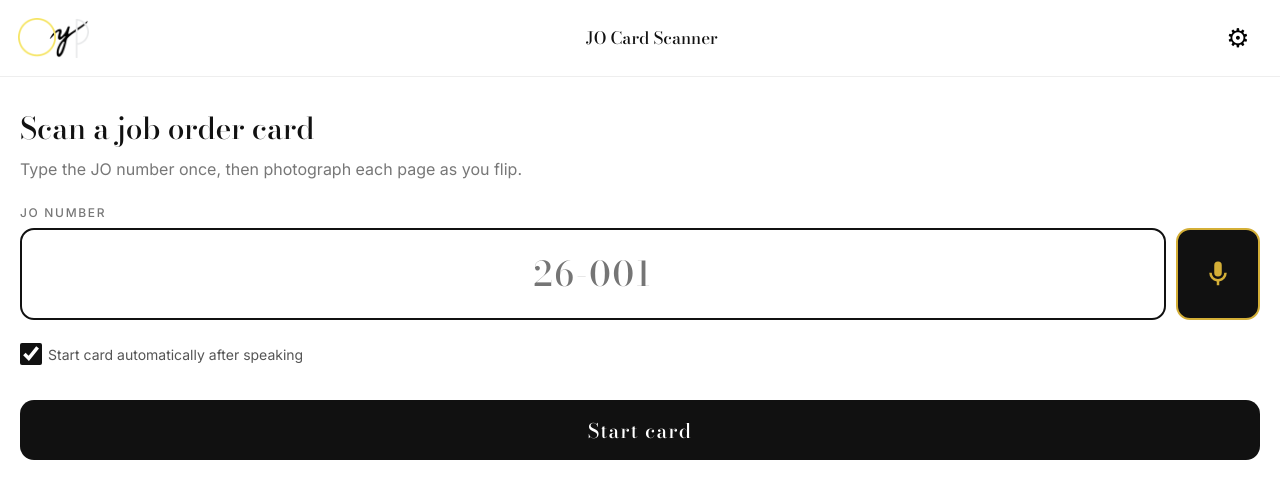
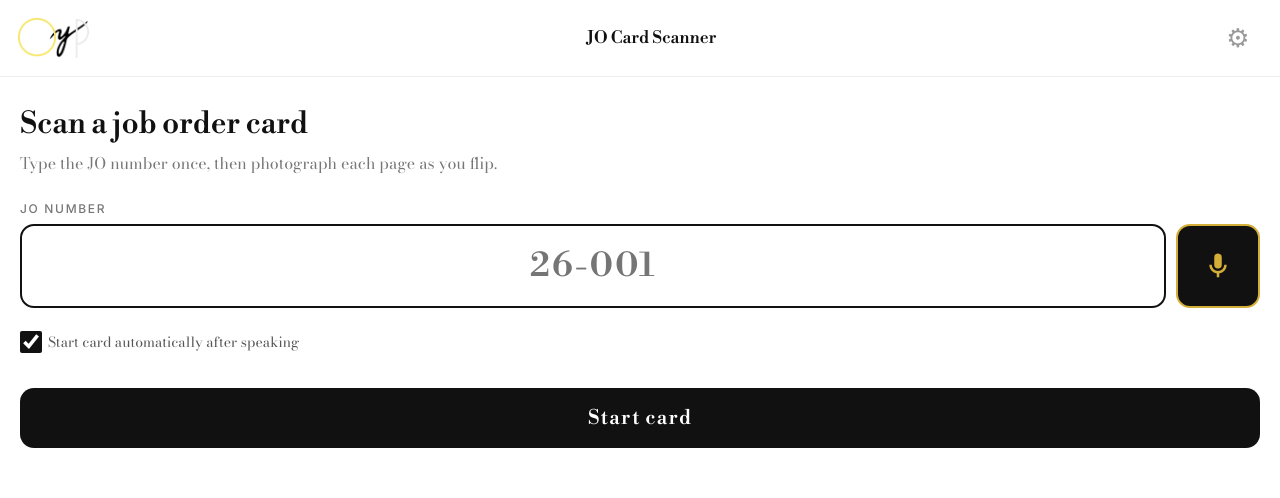
Before and after one commit to oypjewelry-stack/jo-scanner, a plain HTML site: page index.html in a window 1280 px wide. Drawn offline with nearby package versions, Linux system fonts and the light colour scheme.

Commit message:
Brand fonts: Libre Bodoni 500 headers, Bodoni Moda 400 body; grey gear

```diff
--- a/index.html
+++ b/index.html
@@ -4,7 +4,7 @@
 <meta name="apple-mobile-web-app-capable" content="yes"><meta name="theme-color" content="#ffffff">
 <title>OYP JO Card Scanner</title>
 <link rel="preconnect" href="https://fonts.googleapis.com">
-<link href="https://fonts.googleapis.com/css2?family=Bodoni+Moda:opsz,wght@6..96,500;6..96,600&family=Inter:wght@400;500;600&display=swap" rel="stylesheet">
+<link href="https://fonts.googleapis.com/css2?family=Libre+Bodoni:wght@400;500;600&family=Bodoni+Moda:opsz,wght@6..96,400;6..96,500&family=Inter:wght@500&display=swap" rel="stylesheet">
 <link rel="stylesheet" href="style.css">
 <link rel="icon" type="image/png" href="favicon.png">
 <link rel="apple-touch-icon" href="apple-touch-icon.png">
--- a/style.css
+++ b/style.css
@@ -41,3 +41,10 @@ h1,h2,.serif{font-weight:500;letter-spacing:-.005em}
 button.primary{font-family:'Bodoni Moda',Didot,serif;font-weight:500;font-size:20px;letter-spacing:.06em}
 .lbl{font-family:Inter,Helvetica,sans-serif;font-weight:500;font-size:12px;letter-spacing:.14em}
 .price{font-family:'Bodoni Moda',Didot,serif;font-weight:600}
+/* Brand fonts v3: headers = Libre Bodoni 500 (stand-in for Berthold Bodoni Medium); descriptive = Bodoni Moda 400 (opsz) */
+:root{--head:'Libre Bodoni','Berthold Bodoni','Bodoni 72',Didot,serif;--body:'Bodoni Moda','Bodoni 72',Didot,serif}
+body{font-family:var(--body);font-weight:400;font-optical-sizing:auto}
+h1,h2,.serif,.title,input.big,button.primary,.jobar strong,.price{font-family:var(--head);font-weight:500}
+.muted,.toggle,.hint,.warn,.pages .st,dialog,dialog p,dialog label{font-family:var(--body);font-weight:400}
+.lbl{font-family:Inter,Helvetica,sans-serif}
+.icon{color:#9a9a9a;opacity:1;transition:none}.icon:hover,.icon:focus,.icon:active{color:#9a9a9a;background:none;outline:none}
```
